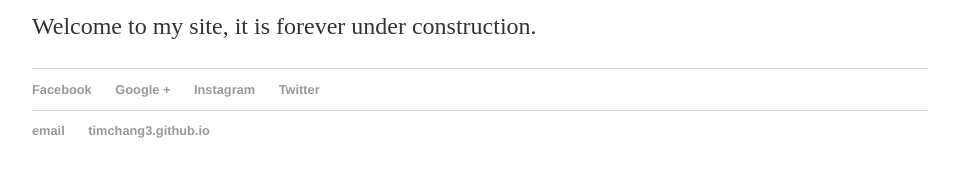
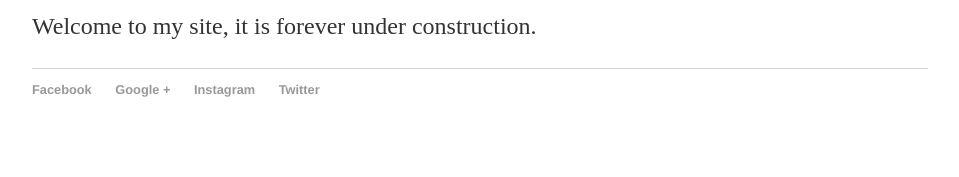
Before and after one commit to timchang3/timchang3.github.io, a Jekyll site: the page built from index.html, in a window 1280 px wide. Shown: the part 187-364 px from the top of the page, without its empty margins (160-1119 px from the left). Built offline with Jekyll 4.4.1, drawn with Linux system fonts in a browser that asks for light colours.

Commit message:
Update default.html

```diff
--- a/_layouts/default.html
+++ b/_layouts/default.html
@@ -21,11 +21,6 @@
 			{% include footer.html %}
 
 			</div><!-- /.container -->
-			<footer>
-	    		<ul>
-	        		<li><a href="mailto:timchang3@gmail.com">email</a></li>
-	        		<li><a href="http://timchang3.github.io">timchang3.github.io</a></li>
-				</ul>
-			</footer>
+
 		</body>
 	</html>
```
